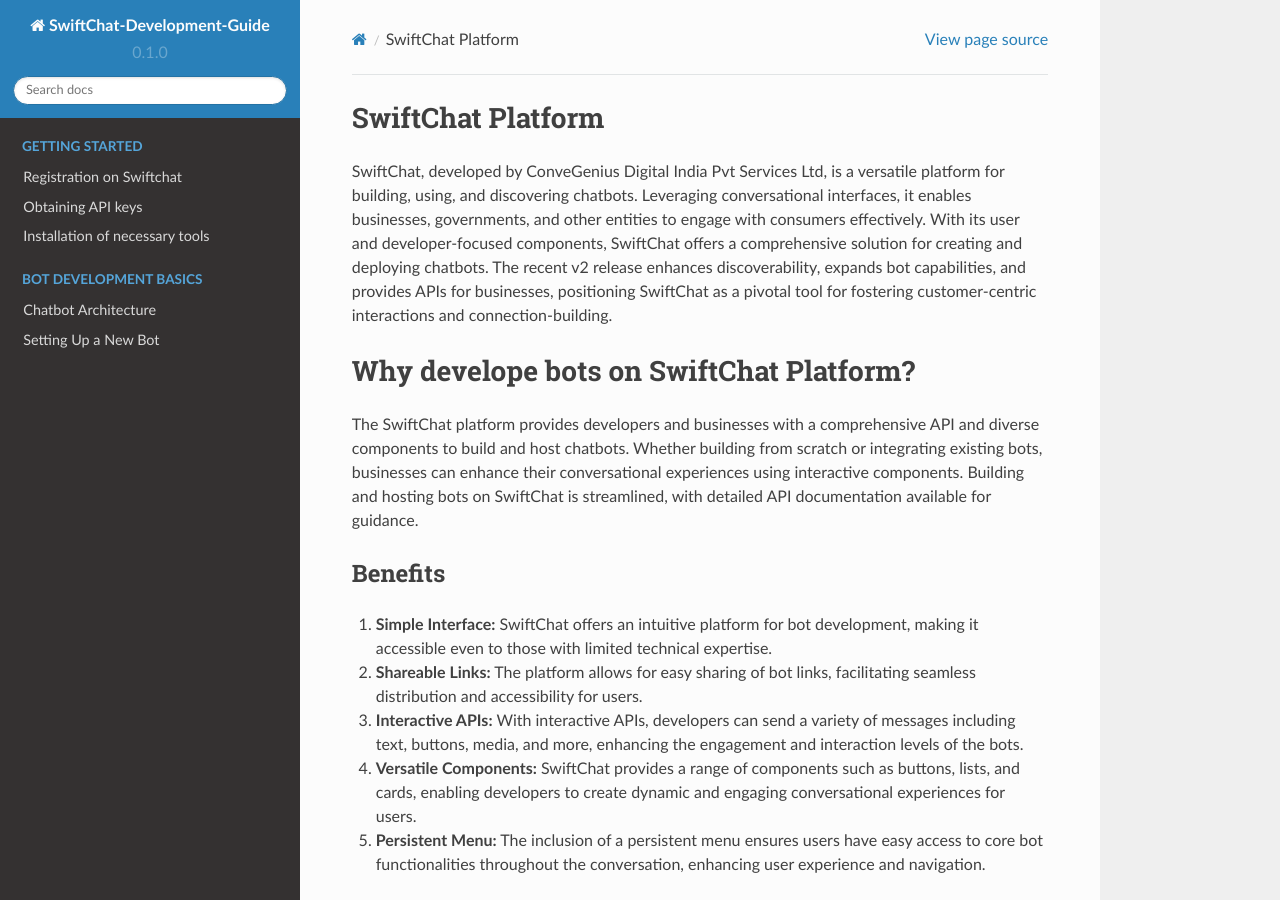
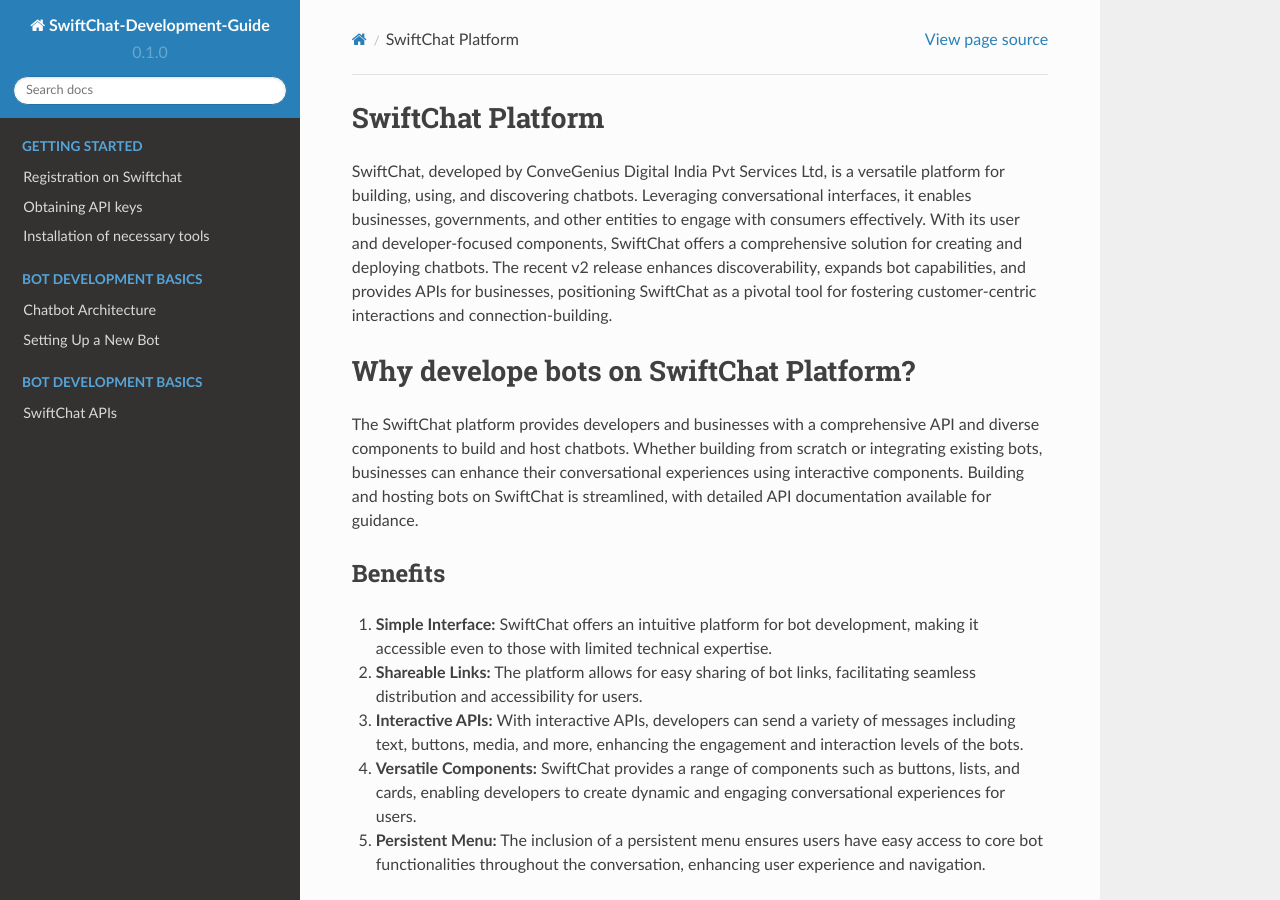
Before and after one commit to Priyanka-sharma181/Chatbot-Development-Guide, a Sphinx documentation site: the page built from docs/source/index.rst, in a window 1280 px wide and 900 px high. Built offline with Sphinx 7.4.7 and the Read the Docs theme 2.0.0, drawn with Linux system fonts in a browser that asks for light colours.

Commit message:
create new bot section

```diff
--- a/docs/source/index.rst
+++ b/docs/source/index.rst
@@ -61,3 +61,9 @@
 
       architecture.rst
       start_bot.rst
+
+   .. toctree::
+      :caption: Bot Development Basics
+      :hidden:
+
+      api_reference.rst
```
